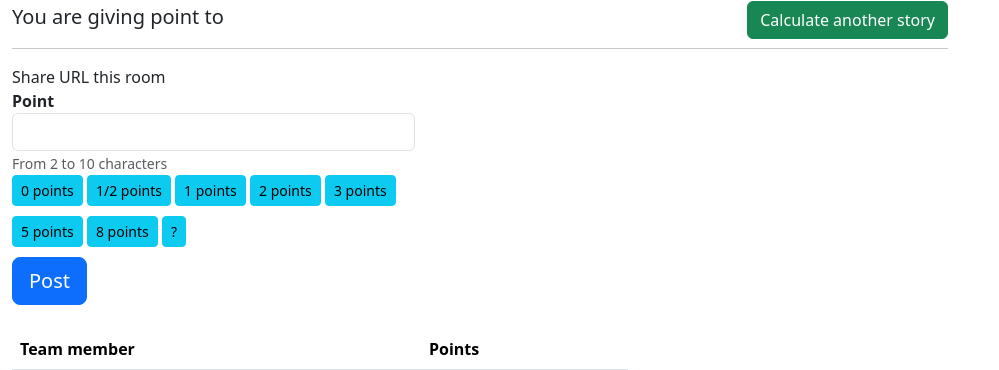
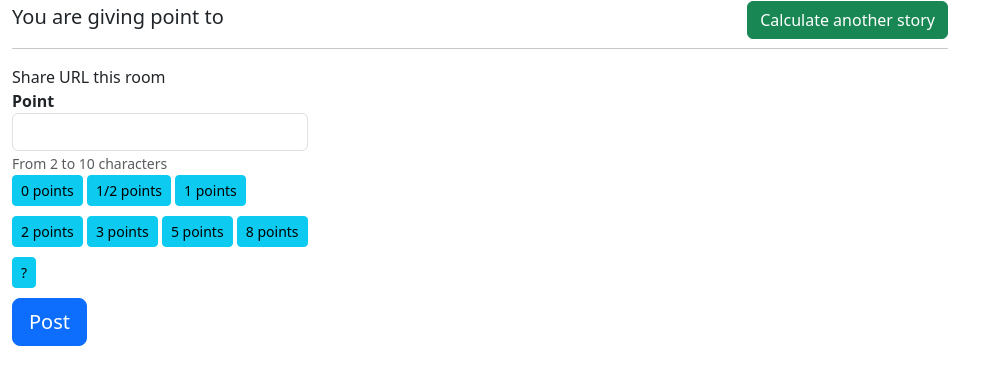
Before and after one commit to ravi-ror/oncehub-portal, a Rails app: template app/views/pointing_pokers/show.html.erb in a window 1280 px wide. Shown: the part 76-446 px from the top of the page, without its empty margins (0-999 px from the left). Run offline with Rails 7, Linux system fonts and the light colour scheme; the template is opened without the code that fills it, so the values that code supplies are empty; style sheets or scripts are compiled from the project's sources; parts of the project's set-up code (start-up, migrations or seed data) failed here and were passed over; some libraries are stand-ins or nearby versions.

Commit message:
updated poker points

```diff
--- a/app/views/pointing_pokers/show.html.erb
+++ b/app/views/pointing_pokers/show.html.erb
@@ -21,7 +21,7 @@
 
 <%= form_for @point, url: '#' do |f| %>
 <div class="row">
-  <div class="col-md-4">
+  <div class="col-lg-3 col-md-4 col-sm-12">
   <div class="form-group">
     <%= f.label :point %>
     <%= f.text_field :point, class: 'form-control' %>
```
